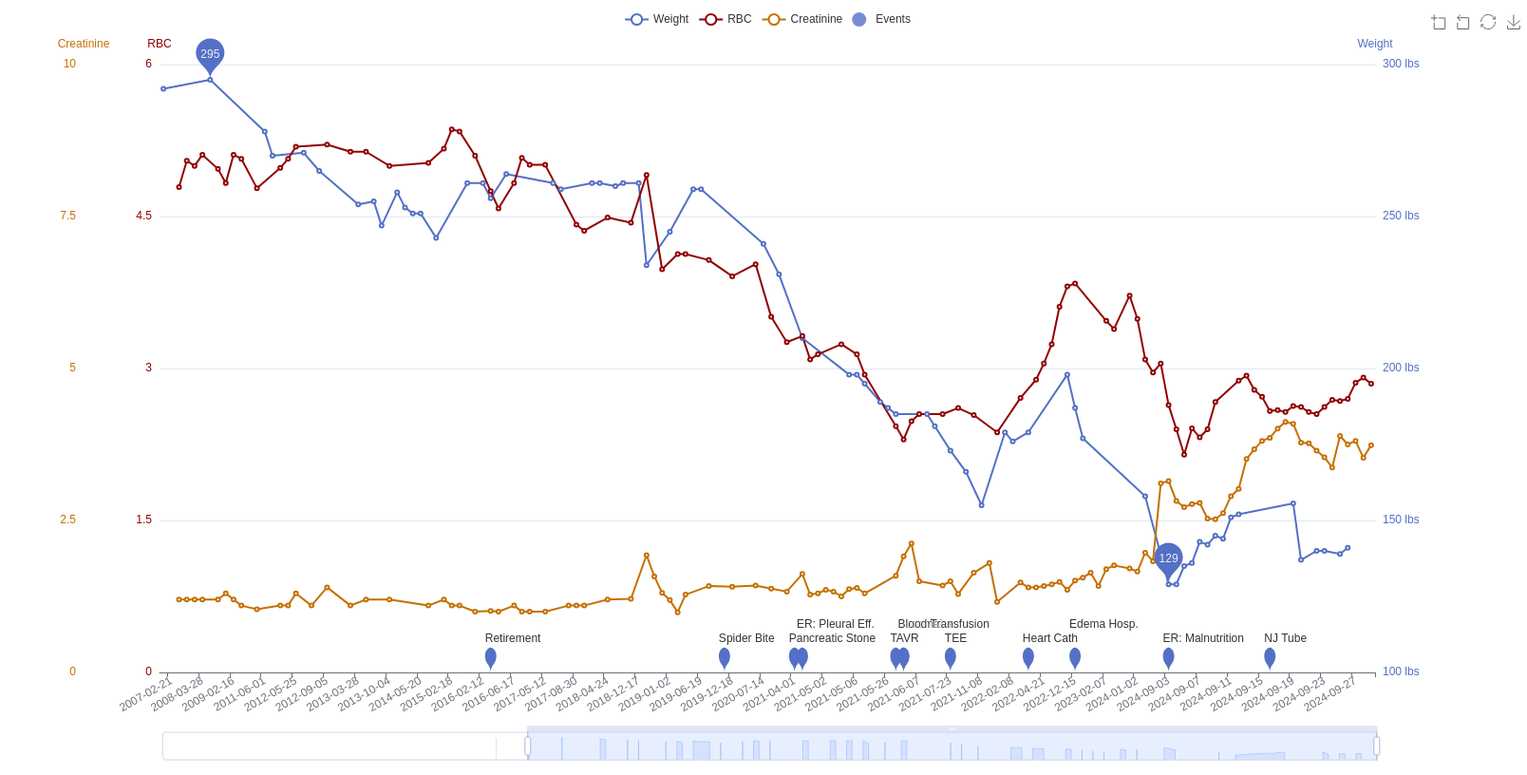
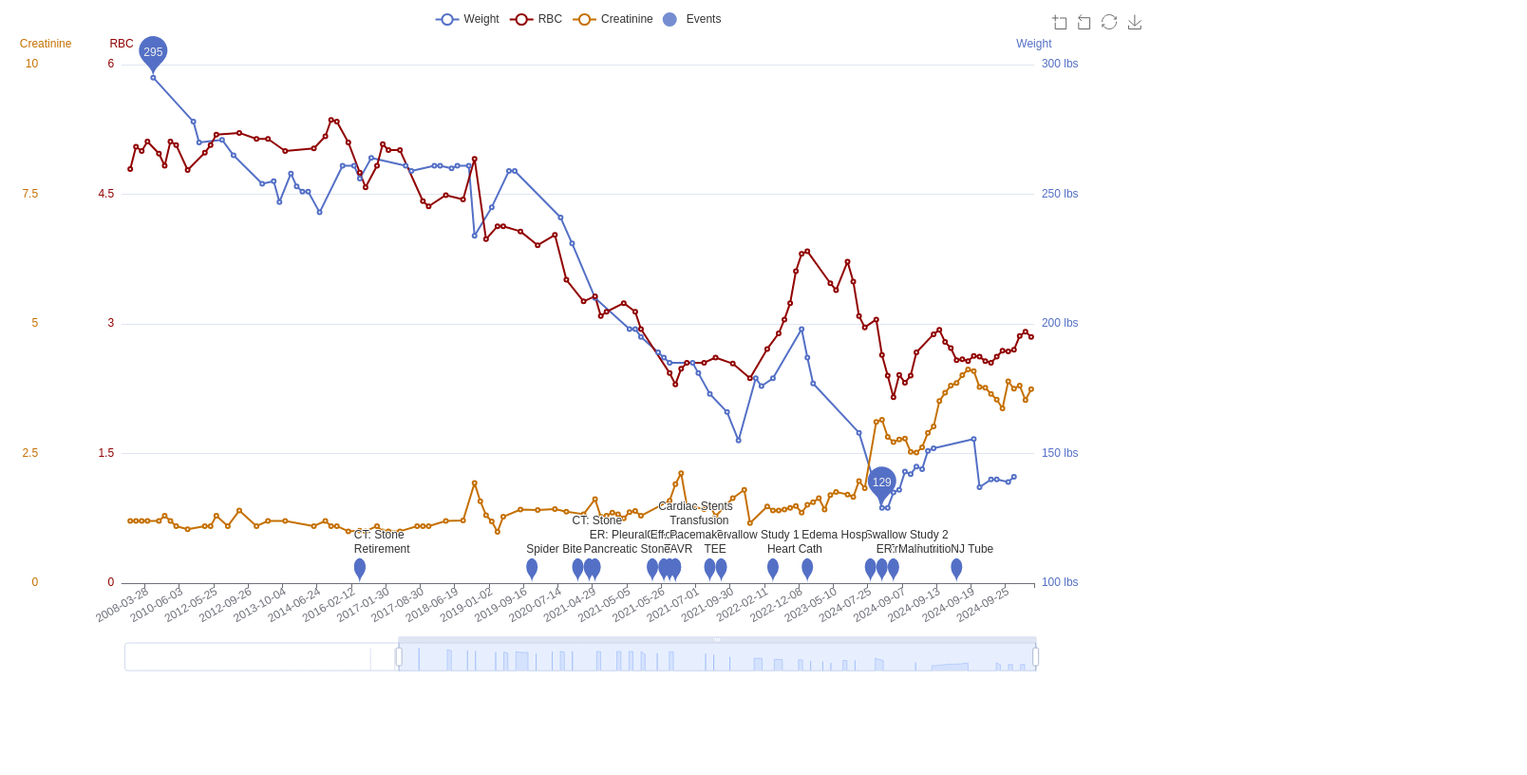
Before and after one commit to fortriededj/fortriededj.github.io, a plain HTML site: page Medical/chart.html in a window 1280 px wide. Shown: the whole page at 95% size, 1608 px wide, since content can reach past the window. Drawn offline with nearby package versions, Linux system fonts and the light colour scheme.

Commit message:
extra events to chart

```diff
--- a/Medical/chart.html
+++ b/Medical/chart.html
@@ -5,7 +5,7 @@
 </head>
 
 <body>
-    <div id="main" style="width: 1600px;height:800px;"></div>
+    <div id="main" style="width: 95%;height:90%;"></div>
 
 </body>
 <style>
@@ -19,104 +19,6 @@
         var chartDom = document.getElementById('main');
         var myChart = echarts.init(chartDom);
         var option;
-
-        // option = {
-        //     color: colors,
-        //     tooltip: {
-        //         trigger: 'none',
-        //         axisPointer: {
-        //             type: 'cross'
-        //         }
-        //     },
-        //     legend: {},
-        //     grid: {
-        //         top: 70,
-        //         bottom: 50
-        //     },
-        //     xAxis: [
-        //         {
-        //             type: 'category',
-        //             axisTick: {
-        //                 alignWithLabel: true
-        //             },
-        //             axisLine: {
-        //                 onZero: false,
-        //                 lineStyle: {
-        //                     color: colors[1]
-        //                 }
-        //             },
-        //             axisPointer: {
-        //                 label: {
-        //                     formatter: function (params) {
-        //                         return (
-        //                             'Precipitation  ' +
-        //                             params.value +
-        //                             (params.seriesData.length ? '：' + params.seriesData[0].data : '')
-        //                         );
-        //                     }
-        //                 }
-        //             },
-        //             // prettier-ignore
-        //             data: ['2016-1', '2016-2', '2016-3', '2016-4', '2016-5', '2016-6', '2016-7', '2016-8', '2016-9', '2016-10', '2016-11', '2016-12']
-        //         },
-        //         {
-        //             type: 'category',
-        //             axisTick: {
-        //                 alignWithLabel: true
-        //             },
-        //             axisLine: {
-        //                 onZero: false,
-        //                 lineStyle: {
-        //                     color: colors[0]
-        //                 }
-        //             },
-        //             axisPointer: {
-        //                 label: {
-        //                     formatter: function (params) {
-        //                         return (
-        //                             'Precipitation  ' +
-        //                             params.value +
-        //                             (params.seriesData.length ? '：' + params.seriesData[0].data : '')
-        //                         );
-        //                     }
-        //                 }
-        //             },
-        //             // prettier-ignore
-        //             data: ['2015-1', '2015-2', '2015-3', '2015-4', '2015-5', '2015-6', '2015-7', '2015-8', '2015-9', '2015-10', '2015-11', '2015-12']
-        //         }
-        //     ],
-        //     yAxis: [
-        //         {
-        //             type: 'value'
-        //         }
-        //     ],
-        //     series: [
-        //         {
-        //             name: 'Precipitation(2015)',
-        //             type: 'line',
-        //             xAxisIndex: 1,
-        //             smooth: true,
-        //             emphasis: {
-        //                 focus: 'series'
-        //             },
-        //             data: [
-        //                 2.6, 5.9, 9.0, 26.4, 28.7, 70.7, 175.6, 182.2, 48.7, 18.8, 6.0, 2.3
-        //             ]
-        //         },
-        //         {
-        //             name: 'Precipitation(2016)',
-        //             type: 'line',
-        //             smooth: true,
-        //             emphasis: {
-        //                 focus: 'series'
-        //             },
-        //             data: [
-        //                 3.9, 5.9, 11.1, 18.7, 48.3, 69.2, 231.6, 46.6, 55.4, 18.4, 10.3, 0.7
-        //             ]
-        //         }
-        //     ]
-        // };
-
         option && myChart.setOption(option);
     }
 </script>
@@ -134,6 +36,40 @@
             const events =
                 [
                     {
+                        'date': '2024-09-05',
+                        'event': 'Transfusion'
+                    },
+                    {
+                        'date': '2021-05-26',
+                        'event': 'Cardiac Stents',
+                        'offset': 3
+                    },
+                    {
+                        'date': '2021-09-03',
+                        'event': 'Swallow Study 1',
+                        'offset': 1
+                    },
+                    {
+                        'date': '2024-07-25',
+                        'event': 'Swallow Study 2',
+                        'offset': 1
+                    },
+                    {
+                        'date': '2016-02-26',
+                        'event': 'CT: Stone',
+                        'offset': 1
+                    },
+                    {
+                        'date': '2021-02-26',
+                        'event': 'CT: Stone',
+                        'offset': 2
+                    },
+                    {
+                        'date': '2021-05-14',
+                        'event': 'Creon',
+                        'offset': 1
+                    },
+                    {
                         'date': '2019-12-16',
                         'event': 'Spider Bite'
                     },
@@ -148,11 +84,11 @@
                     },
                     {
                         'date': '2021-06-02',
-                        'event': 'Blood Transfusion',
-                        'offset': 1,
+                        'event': 'Transfusion',
+                        'offset': 2,
                     },
                     {
-                        'date': '2002/12/5',
+                        'date': '2002-12-05',
                         'event': 'Transplant'
                     },
                     {
@@ -200,10 +136,6 @@
             }
             var epochs;
             storeDates();
-
-            console.log("2024-09-19", epochs.indexOf('2024-09-19'));
-            console.log("2019-12-16", epochs.indexOf('2019-12-16'));
-
             console.log('Checkout this JSON! ', out);
 
             events.forEach(function (item) {
@@ -218,9 +150,6 @@
                 }
             }
 
-            console.log("2024-09-19", epochs.indexOf('2024-09-19'));
-            console.log("2019-12-16", epochs.indexOf('2019-12-16'));
-
             var dataset = { 'source': [] };
             dataset['dimensions'] =
 
@@ -228,7 +157,6 @@
 
             option = {
                 legend: {},
-                tooltip: {},
                 grid: {
                     bottom: 100,
                 },
@@ -297,7 +225,10 @@
                 ],
                 tooltip: [{
                     order: 'valueDesc',
-                    trigger: 'axis'
+                    trigger: 'axis',
+                    position: function (pt) {
+                        return [pt[0], '10%'];
+                    },
                 }
                 ],
                 toolbox: {
@@ -374,13 +305,7 @@
                     {
                         type: 'scatter',
                         name: 'Events',
-                        // data: out['Dates'].map(function (item) {
-                        //     date = epochToDay(item);
-                        //     if (date in events) {
-                        //         return events[date]
-                        //     }
-                        //     return '';
-                        // }),
+
                         markPoint: {
                             label: {
                                 formatter: function (param) {
@@ -399,17 +324,6 @@
                                     }
                                 }
                             })
-                            // [
-                            //     {
-                            //         name: 'Spider Bite',
-                            //         coord: ['2019-12-18', 0],
-                            //         symbol: 'pin',
-                            //         symbolSize: [20, 30],
-                            //         label: {
-                            //             position: 'top'
-                            //         }
-                            //     },
-                            // ],
 
                         },
                         symbol: 'pin',
```
